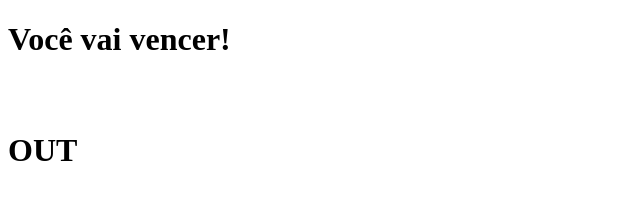
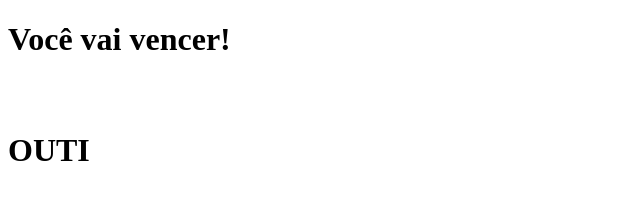
Before and after one commit to DevCoff/clone-tabnews, a Next.js app: page / in a window 1280 px wide. Shown: the top 219 px of the page, without its empty margins (0-640 px from the left). Built offline with nearby package versions, Linux system fonts and the light colour scheme.

Commit message:
corregido

```diff
--- a/pages/index.js
+++ b/pages/index.js
@@ -1,4 +1,4 @@
 function Home() {
-    return <h1>Você vai vencer! <br/> <br/> <br/> OUT </h1>
+    return <h1>Você vai vencer! <br/> <br/> <br/> OUTI </h1>
 }
 export default Home;
```
